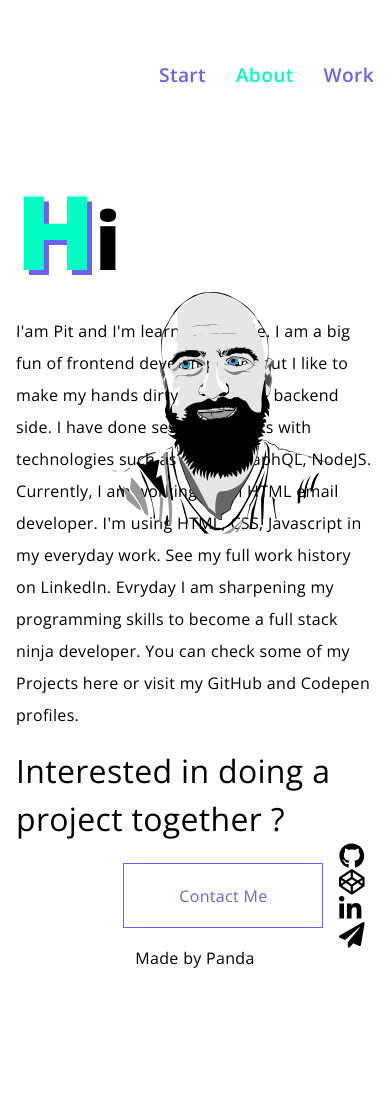
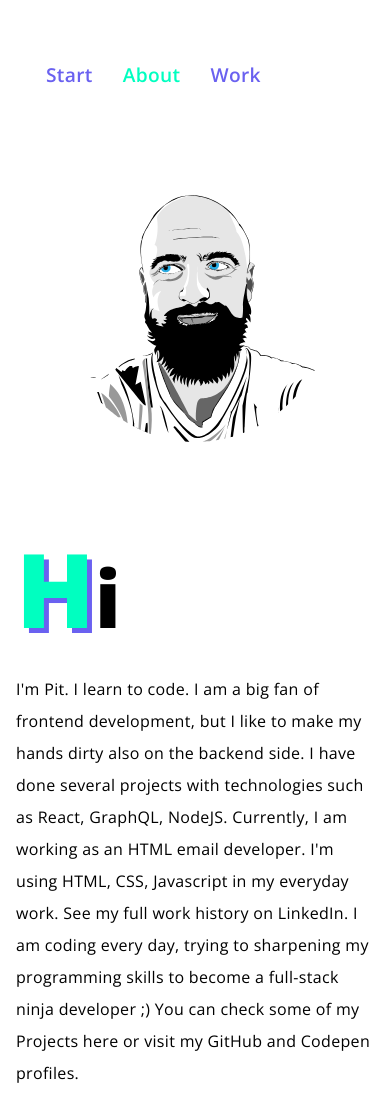
Before and after one commit to r00bal/Portfolio, a Gatsby site: page /about in a window 390 px wide. Shown: the top 1100 px of the page. Before the commit the page ends 969 px from the top, so only its background shows below. Built offline with nearby package versions, Linux system fonts and the light colour scheme; Gatsby itself is replaced by a stand-in of ours.

Commit message:
add about page mobile layout

```diff
--- a/src/components/Footer.js
+++ b/src/components/Footer.js
@@ -4,21 +4,25 @@ import { mediaAbove, marginProps, maxWidth, colorProps, hoverProps, textAlignPro
 import { ButtonLink } from '.'
 
 const Container = styled.footer`
+  padding: 1rem;
   display: flex;
   flex-direction: column;
   justify-content: space-around;
   align-items: center;
   width: 100%;
-  height: 150px;
+  height: 400px;
   //background-color: var(--black-color);
   color: var(--white-color);
   ${marginProps}
+  ${mediaAbove.mediumScreen`
+  height: 250px;
+`}
 `
 
 const Wrapper = styled.div`
-  padding-left: 1rem;
-  padding-right: 1rem;
+  padding: 1rem;
   margin: 0 auto;
+  height: 90%;
   width: 100%;
   ${maxWidth};
   display: flex;
@@ -39,16 +43,22 @@ const FooterButton = styled(ButtonLink)``
 
 const Box = styled.div`
   height: 100%;
-  width: 40%;
-  ${maxWidth};
+  width: 100%;
   display: flex;
-  flex-direction: row;
+  flex-direction: column;
   justify-content: space-around;
   align-items: center;
+  ${mediaAbove.mediumScreen`
+ flex-direction: row;
+min-width:450px;
+max-width:600px;
+`}
 `
 
 const IconWrapper = styled.div`
   z-index: 100;
+  display: block;
+  width: 230px;
 `
 
 const IconLink = styled.a`
@@ -68,13 +78,15 @@ const Text = styled.p`
 const Subtitle = styled.h3`
   color: var(--black-color);
   line-height: 2rem;
-  font-size: 2rem;
+  font-size: 1.5rem;
   font-weight: 500;
   line-height: 1.5;
   transition: all 0.2s;
-  ${marginProps}
-  ${textAlignProps}
-  ${colorProps}
+  text-align: center;
+  ${mediaAbove.mediumScreen`
+ font-size: 2rem;
+ text-align: left;
+`}
 `
 
 export default function Footer({ children, ...restProps }) {
--- a/src/components/Header.js
+++ b/src/components/Header.js
@@ -8,9 +8,6 @@ const Container = styled.header`
   z-index: 4;
   //background-color: var(--blue-color);
   // border-bottom: 1px solid black;
-  // background-color: var(--green-color);
-  // background-color: var(--white-color);
-  // background-color: var(--main14-background-color);
 `
 
 const Wrapper = styled.div`
@@ -21,6 +18,7 @@ const Wrapper = styled.div`
   display: flex;
   flex-direction: row;
   align-items: center;
+  justify-content: space-between;
   height: 150px;
   ${mediaAbove.mediumScreen`
  justify-content: space-between;
--- a/src/components/Navigation.js
+++ b/src/components/Navigation.js
@@ -27,15 +27,11 @@ const List = styled.ul`
   width: 100%;
   display: flex;
   flex-direction: row;
-  justify-content: flex-end;
+  justify-content: flex-start
   align-items: center;
   .active {
     color: var(--green-color);
   }
-  ${mediaAbove.mediumScreen`
-
-    justify-content: flex-end;
-  `}
 `
 
 const Item = styled.li`
--- a/src/components/Portrait.js
+++ b/src/components/Portrait.js
@@ -1,9 +1,19 @@
 import React, { useCallback } from 'react'
 import styled from 'styled-components'
 import { useSpring, animated } from 'react-spring'
-import { mediaAbove, marginProps, maxWidth, colorProps, hoverProps, textAlignProps } from '../utils/css-helpers'
+import { mediaAbove } from '../utils/css-helpers'
 
 export const Container = styled.div`
+  width: 100%;
+  display: flex;
+  justify-content: flex-start;
+  align-items: flex-start;
+  z-index: 0;
+  ${mediaAbove.mediumScreen`
+
+  `}
+  ${mediaAbove.largeScreen`
+
   top: 0;
   left: 0;
   bottom: 0;
@@ -11,11 +21,7 @@ export const Container = styled.div`
   position: absolute;
   margin-top: 10%;
   padding-left: 10%;
-  display: flex;
-  justify-content: flex-start;
-  align-items: flex-start;
-  width: 100%;
-  z-index: 0;
+  `}
 
   svg {
     max-width: 800px;
--- a/src/pages/about.js
+++ b/src/pages/about.js
@@ -1,39 +1,45 @@
 import React, { useState, useCallback } from 'react'
 import styled from 'styled-components'
 import { Layout } from '../layouts'
-import { Card, Portrait, ButtonLink, Intro } from '../components'
+import { Card, Portrait, Intro } from '../components'
 import { FadeInSpring, SqueezeSpring, SqueezeTrail } from '../animations'
-import { useMousePosition } from '../hooks'
+import { mediaAbove } from '../utils/css-helpers'
 
 const Container = styled.div`
   width: 100%;
-  //max-width: 800px;
   display: flex;
-  flex-direction: row;
+  flex-direction: column;
+  justify-content: center;
+  align-items: center;
+  ${mediaAbove.mediumScreen`
+   flex-direction: row;
   justify-content: flex-end;
   align-items: flex-start;
+  `}
+  ${mediaAbove.largeScreen`
+   flex-direction: row;
+  justify-content: flex-end;
+  align-items: flex-start;
+  `}
 `
-
-const PortraitContainer = styled.div``
 
 export default function Home({ location }) {
   return (
     <Layout location={location}>
-      <Container
-      // css={`
-      //   height: calc(100vh - 300px);
-      // `}
-      >
+      <Container>
         <Portrait />
         <Card
           css={`
-            margin-right: 10%;
             max-width: 400px;
+            ${mediaAbove.largeScreen`
+   margin-right: 10%;
+  `}
           `}
         >
           <Intro.Title
             css={`
-              width: fit-content;
+              width: 100%;
+              text-align: left;
             `}
           >
             <SqueezeTrail delay={200}>
@@ -47,11 +53,12 @@ export default function Home({ location }) {
           </Intro.Title>
           <FadeInSpring delay={500}>
             <Card.Text margin="20px 0 0 0">
-              I'am Pit and I'm learning to code. I am a big fun of frontend develompment but I like to make my hands
-              dirty also on the backend side. I have done several projects with technologies such as React, GraphQL,
-              NodeJS. Currently, I am working as an HTML email developer. I'm using HTML, CSS, Javascript in my everyday
-              work. See my full work history on LinkedIn. Evryday I am sharpening my programming skills to become a full
-              stack ninja developer. You can check some of my Projects here or visit my GitHub and Codepen profiles.
+              I'm Pit. I learn to code. I am a big fan of frontend development, but I like to make my hands dirty also
+              on the backend side. I have done several projects with technologies such as React, GraphQL, NodeJS.
+              Currently, I am working as an HTML email developer. I'm using HTML, CSS, Javascript in my everyday work.
+              See my full work history on LinkedIn. I am coding every day, trying to sharpening my programming skills to
+              become a full-stack ninja developer ;) You can check some of my Projects here or visit my GitHub and
+              Codepen profiles.
               {/* Hi. I am Pit, and this will be a concise story. A few years ago, I started to learn to code, and I liked
               it a lot. Currently, I am working as an HTML email developer. I'm using HTML, CSS, Javascript in my
               everyday work. See my full work history on LinkedIn. I am still sharpening my programming skills. I have
--- a/src/pages/index.js
+++ b/src/pages/index.js
@@ -65,7 +65,7 @@ export default function Home({ location }) {
         <Intro.Text>
           <FadeInSpring delay={1000}>I like to build things on the internet.</FadeInSpring>
         </Intro.Text>
-        <FadeInSpring style={{ alignSelf: 'flex-end' }} delay={1000}>
+        <FadeInSpring style={{ alignSelf: 'flex-end', marginTop: '1rem ' }} delay={1000}>
           <SocialIcons />
         </FadeInSpring>
       </Intro>
--- a/src/utils/css-helpers.js
+++ b/src/utils/css-helpers.js
@@ -36,8 +36,8 @@ export const maxWidth = css`
 
 export const size = {
   smallScreen: 548,
-  mediumScreen: 769,
-  largeScreen: 1023,
+  mediumScreen: 960,
+  largeScreen: 1400,
 }
 
 export const mediaAbove = Object.keys(size).reduce((acc, label) => {
```
